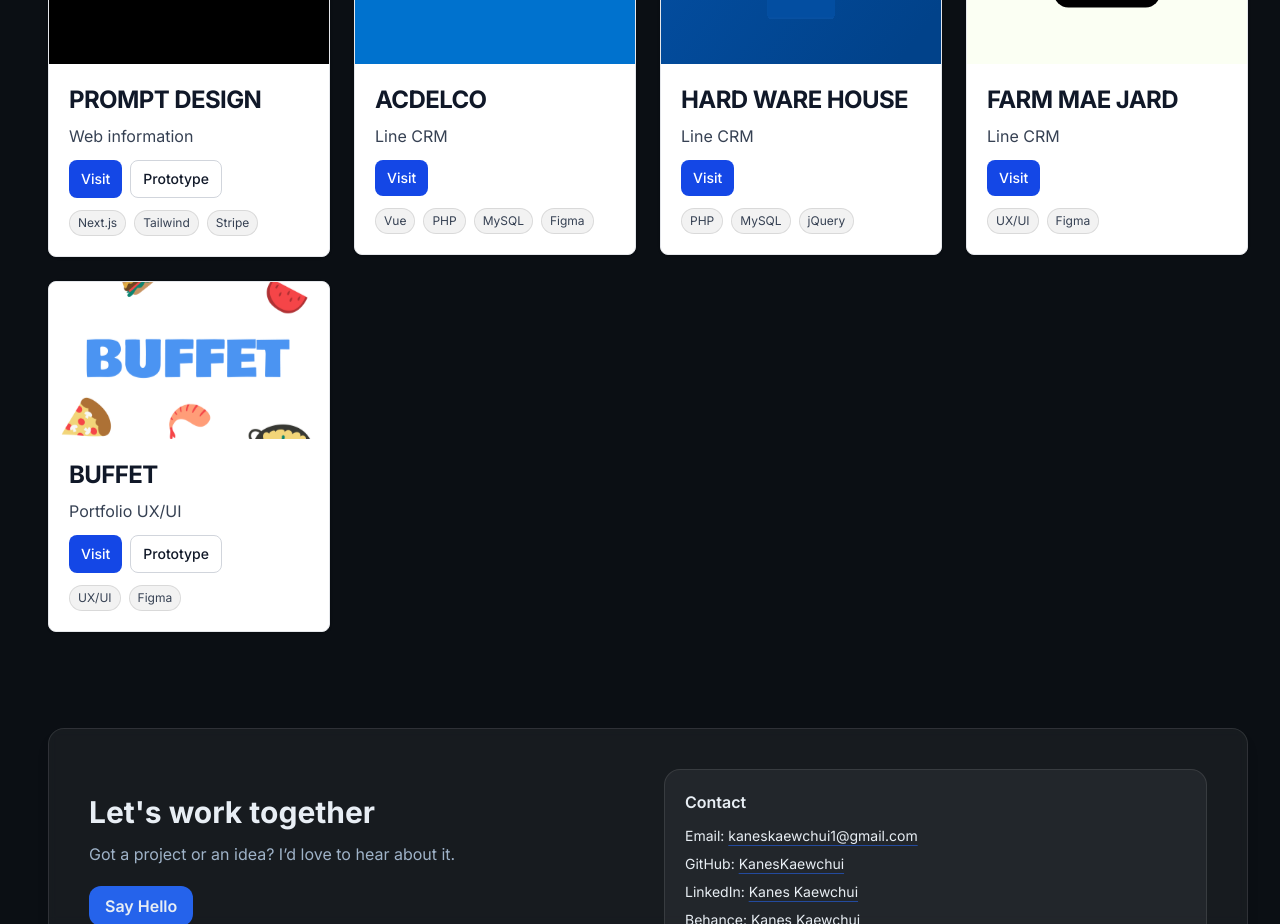
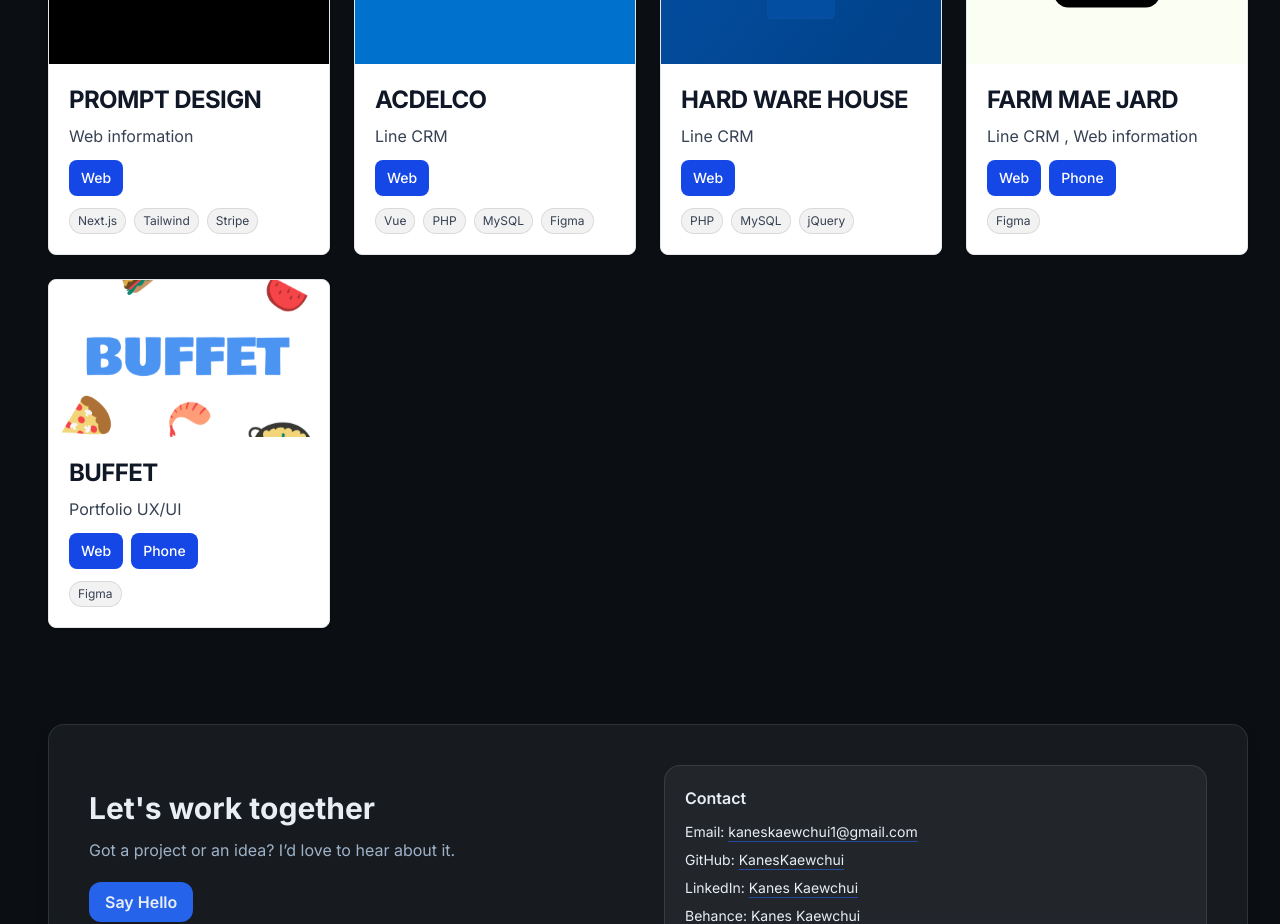
Before and after one commit to KanesKaewchui/Portfolio, a Next.js app in the folder my-portfolio/: page / in a window 1280 px wide. Shown: the part 1240-2164 px from the top of the page. Built offline with nearby package versions, Linux system fonts and the light colour scheme.

Commit message:
Edit Data Projects

```diff
--- a/my-portfolio/src/app/components/ProjectCard.tsx
+++ b/my-portfolio/src/app/components/ProjectCard.tsx
@@ -7,7 +7,7 @@ type Props = {
   image: string;
   tags?: ReadonlyArray<string>;
   href?: string;
-  prototype?: string;
+  Web?: string;
 };
 
 export default function ProjectCard({
@@ -16,9 +16,9 @@ export default function ProjectCard({
   image,
   tags = [],
   href,
-  prototype,
+  Web,
 }: Props) {
-  const mainUrl = href ?? prototype ?? "#";
+  const mainUrl = href ?? Web ?? "#";
   const isExternal = /^https?:\/\//i.test(mainUrl);
   const isSvg = image?.toLowerCase().endsWith(".svg");
 
@@ -79,18 +79,18 @@ export default function ProjectCard({
                 ? { target: "_blank", rel: "noopener noreferrer" }
                 : {})}
               className="inline-flex items-center px-3 py-2 text-sm font-medium text-white bg-blue-700 rounded-lg hover:bg-blue-800 focus:outline-none focus:ring-4 focus:ring-blue-300 dark:bg-blue-600 dark:hover:bg-blue-700 dark:focus:ring-blue-800">
-              Visit
+              Web
             </a>
           )}
 
-          {prototype && (
+          {Web && (
             <a
-              href={prototype}
-              {...(prototype.startsWith("http")
+              href={Web}
+              {...(Web.startsWith("http")
                 ? { target: "_blank", rel: "noopener noreferrer" }
                 : {})}
-              className="inline-flex items-center px-3 py-2 text-sm font-medium text-gray-900 bg-transparent rounded-lg border border-gray-300 hover:bg-gray-100 focus:outline-none focus:ring-4 focus:ring-gray-200 dark:text-gray-100 dark:border-gray-600 dark:hover:bg-gray-700 dark:focus:ring-gray-700">
-              Prototype
+              className="inline-flex items-center px-3 py-2 text-sm font-medium text-white bg-blue-700 rounded-lg hover:bg-blue-800 focus:outline-none focus:ring-4 focus:ring-blue-300 dark:bg-blue-600 dark:hover:bg-blue-700 dark:focus:ring-blue-800">
+              Phone
             </a>
           )}
         </div>
--- a/my-portfolio/src/app/data/projects.ts
+++ b/my-portfolio/src/app/data/projects.ts
@@ -5,7 +5,7 @@ description: "Web information",
 image: "/promptdesign.svg",
 tags: ["Next.js", "Tailwind", "Stripe"],
 href: "https://prompt-uat.code-play.net/en",
-prototype: "https://www.figma.com/proto/LQeX8KnK09w36DedR4zRCV/PROMPT-DESIGN?node-id=1-565&p=f&t=2igr7Z4VLMl0ymwZ-1&scaling=min-zoom&content-scaling=fixed&page-id=0%3A1&starting-point-node-id=1%3A565",
+// Web: "https://www.figma.com/proto/LQeX8KnK09w36DedR4zRCV/PROMPT-DESIGN?node-id=1-565&p=f&t=2igr7Z4VLMl0ymwZ-1&scaling=min-zoom&content-scaling=fixed&page-id=0%3A1&starting-point-node-id=1%3A565",
 },
 {
 title: "ACDELCO",
@@ -30,17 +30,18 @@ href: "https://line.me/R/ti/p/@xdx1131v",
 // },
 {
 title: "FARM MAE JARD",
-description: "Line CRM",
+description: "Line CRM , Web information",
 image: "/FARMMAEJARD.svg",
-tags: ["UX/UI", "Figma"],
-href: "https://www.figma.com/proto/s1ZsazcMwe2hYgAUbOzleu/21_JAN_25_BBP?node-id=3606-3368&p=f&t=aRQ9HPyLTaOxCxUq-1&scaling=min-zoom&content-scaling=fixed&page-id=3606%3A1879&starting-point-node-id=3606%3A3368&show-proto-sidebar=1",
+tags: ["Figma"],
+href: "https://www.figma.com/proto/lMXPjSmSPGafZ7c9dxaGSQ/Mae-Jard-Farm?node-id=7-58&p=f&t=ZZDOyn1uKh8lRXkL-1&scaling=scale-down&content-scaling=fixed&page-id=0%3A1&starting-point-node-id=7%3A58&show-proto-sidebar=1",
+Web: "https://www.figma.com/proto/lMXPjSmSPGafZ7c9dxaGSQ/Mae-Jard-Farm?node-id=1-8063&p=f&t=ndwCBhxTWZcU5UO2-1&scaling=min-zoom&content-scaling=fixed&page-id=1%3A8044&starting-point-node-id=1%3A8063&show-proto-sidebar=1",
 },
 {
 title: "BUFFET",
 description: "Portfolio UX/UI",
 image: "/Buffet.svg",
-tags: ["UX/UI", "Figma"],
+tags: ["Figma"],
 href: "https://www.behance.net/gallery/151281615/Portfolio-UXUI",
-prototype: "https://www.figma.com/proto/FqmKOfFnqA2tdzsmwICihk/Project-Buffet-Anytime-Anywhere?node-id=28-129&p=f&t=sOjqoGENpJzUVxfR-1&scaling=scale-down&content-scaling=fixed&page-id=0%3A1&starting-point-node-id=8%3A47&show-proto-sidebar=1",
+Web: "https://www.figma.com/proto/FqmKOfFnqA2tdzsmwICihk/Project-Buffet-Anytime-Anywhere?node-id=28-129&p=f&t=sOjqoGENpJzUVxfR-1&scaling=scale-down&content-scaling=fixed&page-id=0%3A1&starting-point-node-id=8%3A47&show-proto-sidebar=1",
 },
 ] as const;
```
